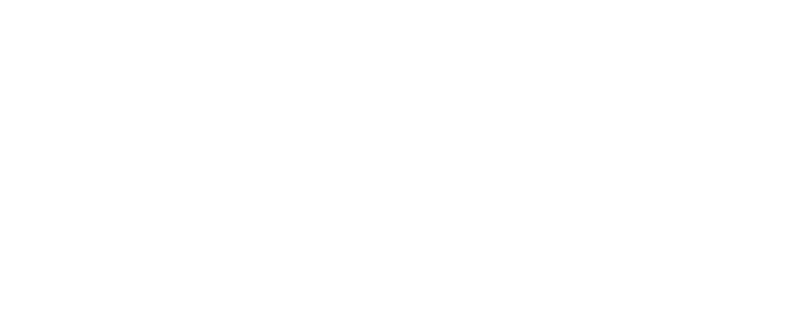
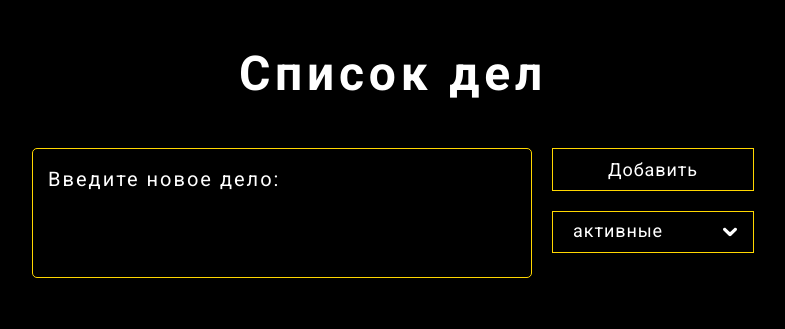
Before and after one commit to talisman4ik123/TODO-List, a website: page src/index.html in a window 1280 px wide. Shown: the whole page, without its empty margins (247-1032 px from the left). Drawn offline with nearby package versions, Linux system fonts and the light colour scheme; files that its build step writes are made by us from their sources.

Commit message:
added markup, the function of adding a list and adding a task

```diff
--- a/gulp/version.json
+++ b/gulp/version.json
@@ -1,3 +1,3 @@
 {
-    "main": "20220119183843"
+    "main": "20220119185636"
 }
--- a/src/js/script.js
+++ b/src/js/script.js
@@ -0,0 +1,123 @@
+(function () {
+    function createTodoTitle(title) {
+        const h1 = document.createElement("h1");
+        h1.textContent = title;
+        h1.classList.add("todo-app__title");
+        return h1;
+    }
+
+    function createTodoForm() {
+        const form = document.createElement("form");
+        form.classList.add("todo-app__form");
+        const formFieldset = document.createElement("fieldset");
+        formFieldset.classList.add("todo-app__fieldset");
+        form.append(formFieldset);
+
+        const formTextarea = document.createElement("textarea");
+        formTextarea.classList.add("todo-app__textarea");
+        formTextarea.placeholder = "Введите новое дело:";
+        formTextarea.style.marginRight = "20px";
+        formFieldset.append(formTextarea);
+
+        const btnGroup = document.createElement("div");
+        btnGroup.classList.add("todo-app__btn-group");
+        formFieldset.append(btnGroup);
+
+        const addBtn = document.createElement("button");
+        addBtn.classList.add("todo-app__btn-add");
+        addBtn.textContent = "Добавить";
+        btnGroup.append(addBtn);
+
+        const filtersWrapper = document.createElement("div");
+        filtersWrapper.classList.add("todo-app__filter-wrapper");
+        btnGroup.append(filtersWrapper);
+
+        const filters = document.createElement("ul");
+        filters.classList.add("todo-app__filter-list");
+        const items = [
+            document.createElement("li"),
+            document.createElement("li"),
+            document.createElement("li")
+        ];
+        items[0].textContent = "активные";
+        items[1].textContent = "завершенные";
+        items[2].textContent = "удаленные";
+        for (let item of items) {
+            item.classList.add("todo-app__filter-item");
+            filters.append(item);
+        }
+        filtersWrapper.append(filters);
+
+        filtersWrapper.innerHTML += `<?xml version="1.0" encoding="iso-8859-1"?>
+        <!DOCTYPE svg>
+        <svg class="todo-app__svg-arrow" version="1.1" id="Capa_1" xmlns="http://www.w3.org/2000/svg" xmlns:xlink="http://www.w3.org/1999/xlink" x="0px" y="0px"
+             width="123.97px" height="123.97px" viewBox="0 0 123.97 123.97" style="enable-background:new 0 0 123.97 123.97;"
+             xml:space="preserve">
+        <g>
+            <path d="M51.802,96.062c2.801,2.801,6.5,4.2,10.2,4.2s7.4-1.399,10.2-4.2l47.3-47.3c5.5-5.5,6.101-14.6,0.8-20.3
+                c-5.6-6.1-15.1-6.3-20.899-0.5l-30.4,30.3c-3.899,3.9-10.2,3.9-14.1,0l-30.3-30.3c-5.801-5.8-15.301-5.7-20.9,0.5
+                c-5.3,5.7-4.8,14.8,0.8,20.3L51.802,96.062z"/>
+        </g>
+        </svg>`;
+
+        return [form, formTextarea, addBtn];
+    }
+
+    function createTodoItem(textareaValue) {
+        const todoItem = document.createElement("li");
+        todoItem.classList.add("todo-app__item");
+
+        const todoItemText = document.createElement("p");
+        todoItemText.classList.add("todo-app__text");
+        todoItemText.textContent = textareaValue;
+        todoItem.append(todoItemText);
+
+        return todoItem;
+    }
+
+    function createTodoList(textareaValue, todoWrapper) {
+        if (textareaValue != "") {
+            if (document.querySelector(".todo-app__list") === null) {
+                const todoList = document.createElement("ul");
+                todoList.classList.add("todo-app__list");
+                todoWrapper.append(todoList);
+
+                const todoItem = createTodoItem(textareaValue);
+                todoList.append(todoItem);
+            } else {
+                const todoList = document.querySelector(".todo-app__list");
+                const todoItems = document.querySelectorAll(".todo-app__item");
+                let count = 0;
+                todoItems.forEach(item => {
+                    if (item.querySelector(".todo-app__text").textContent == textareaValue) {
+                        count++;
+                    }
+                });
+                if (count == 0) {
+                    const todoItem = createTodoItem(textareaValue);
+                    todoList.append(todoItem);
+                } else {
+                    alert("Данная задача уже находится в списке активных задач!");
+                }
+            }
+        }
+    }
+
+    document.addEventListener('DOMContentLoaded', function () {
+        const todoWrapper = document.getElementById('todo-app');
+
+        const todoTitle = createTodoTitle("Список дел");
+        todoWrapper.append(todoTitle);
+
+        const formElements = createTodoForm();
+        const todoForm = formElements[0];
+        todoWrapper.append(todoForm);
+        const todoTextarea = formElements[1];
+        const todoAddBtn = formElements[2];
+
+        todoAddBtn.addEventListener("click", (e) => {
+            e.preventDefault();
+            createTodoList(todoTextarea.value, todoWrapper);
+        });
+    });
+})();
--- a/src/scss/base/_global.scss
+++ b/src/scss/base/_global.scss
@@ -4,6 +4,7 @@ body {
 }
 
 body {
+    background-color: black;
     color: $mainColor;
     line-height: 1;
     font-family: $fontFamily;
--- a/src/scss/base/_vars.scss
+++ b/src/scss/base/_vars.scss
@@ -3,7 +3,7 @@ $fontFamily: 'Roboto', sans-serif;
 $fontSize: rem(14); // где 14(px) - размер шрифта по умолчанию из макета
 
 // Основные цвета
-$mainColor: #000; // Цвет шрифта по умолчанию
+$mainColor: white; // Цвет шрифта по умолчанию
 
 // Минимальная ширина страницы
 $minWidth: 320;
--- a/src/scss/style.scss
+++ b/src/scss/style.scss
@@ -4,3 +4,118 @@
 @import "base/vars";
 @import "base/reset";
 @import "base/global";
+
+.todo {
+    &__inner {
+        padding-top: 50px;
+    }
+
+    &-app {
+        &__title {
+            text-align: center;
+            font-weight: 700;
+            font-size: 48px;
+            color: white;
+            margin-bottom: 50px;
+            letter-spacing: 0.1em;
+        }
+
+        &__form {
+            display: flex;
+            justify-content: center;
+        }
+
+        &__fieldset {
+            display: flex;
+        }
+
+        &__textarea {
+            resize: none;
+            width: 500px;
+            height: 130px;
+            background-color: transparent;
+            border: 1px solid gold;
+            border-radius: 5px;
+            padding: 15px;
+            font-size: 20px;
+            color: white;
+            letter-spacing: 0.1em;
+            line-height: 150%;
+            &::placeholder {
+                color: white;
+            }
+            &::-webkit-scrollbar {
+                width: 0;
+            }
+        }
+
+        &__btn-add {
+            background-color: transparent;
+            color: white;
+            border: 1px solid gold;
+            padding: 10px 55px;
+            letter-spacing: 0.05em;
+            margin-bottom: 20px;
+            font-size: 18px;
+        }
+
+        &__filter-list {
+            border: 1px solid gold;
+            padding: 10px 45px 15px 20px;
+            max-height: 42px;
+            overflow-y: hidden;
+        }
+
+        &__filter-item {
+            font-size: 18px;
+            letter-spacing: 0.05em;
+            cursor: pointer;
+            width: fit-content;
+
+            &:not(:last-child) {
+                margin-bottom: 25px;
+            }
+        }
+
+        &__filter-wrapper {
+            position: relative;
+        }
+
+        &__svg-arrow {
+            position: absolute;
+            cursor: pointer;
+            top: 14px;
+            right: 17px;
+            width: 14px;
+            height: 14px;
+            path {
+                fill: white;
+            }
+        }
+
+        &__list {
+            margin-top: 50px;
+            display: flex;
+            flex-direction: column;
+            justify-content: center;
+            margin-left: auto;
+            margin-right: auto;
+            max-width: 800px;
+        }
+
+        &__item {
+            position: relative;
+            margin-bottom: 30px;
+            border: 1px solid gold;
+            padding: 20px 50px 20px 50px;
+            border-radius: 5px;
+            //overflow: auto;
+        }
+
+        &__text {
+            font-size: 20px;
+            letter-spacing: 0.05em;
+            word-break: break-word;
+        }
+    }
+}
```
Also changed, not shown: README.md, dist/css/style.min.css, dist/js/script.min.js.
